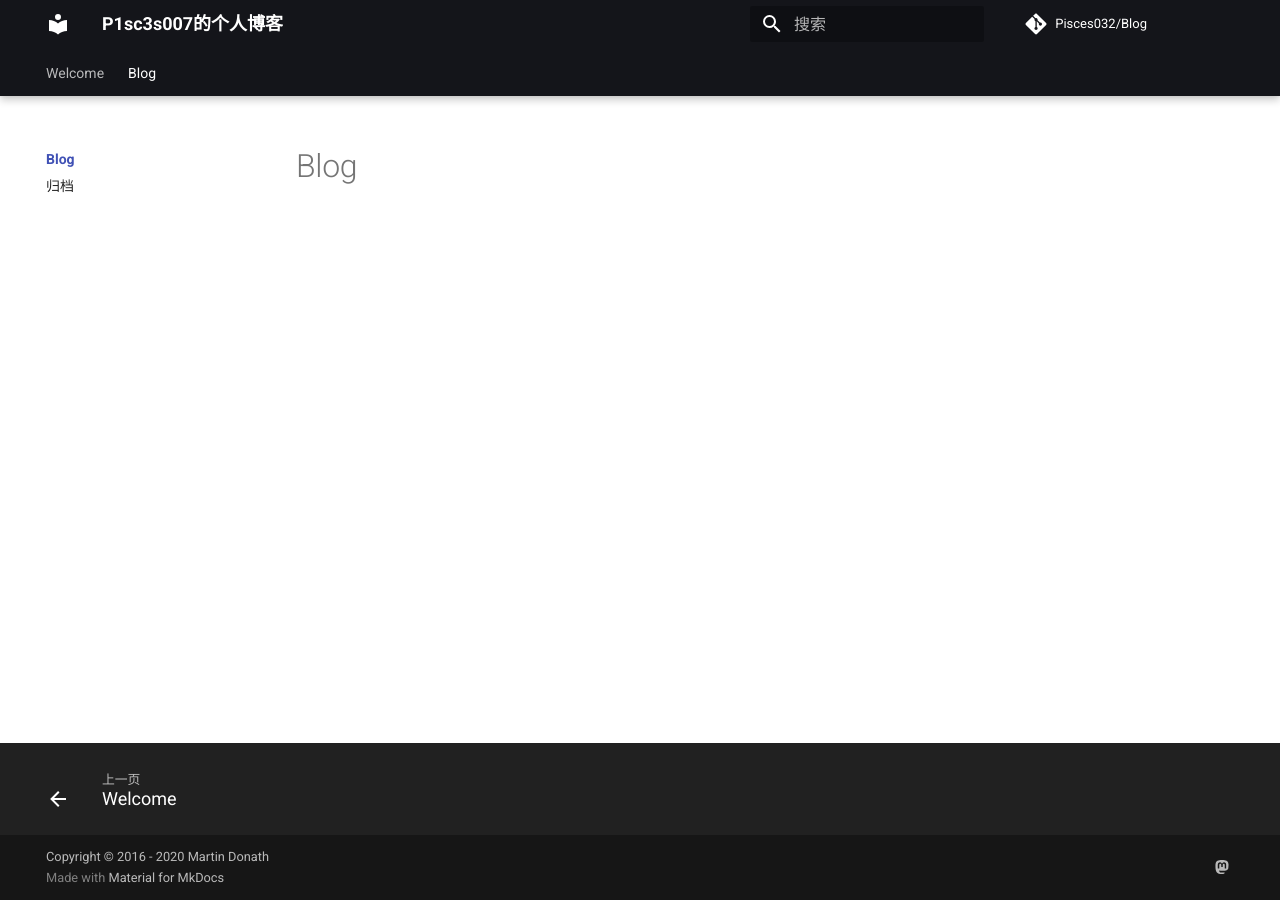
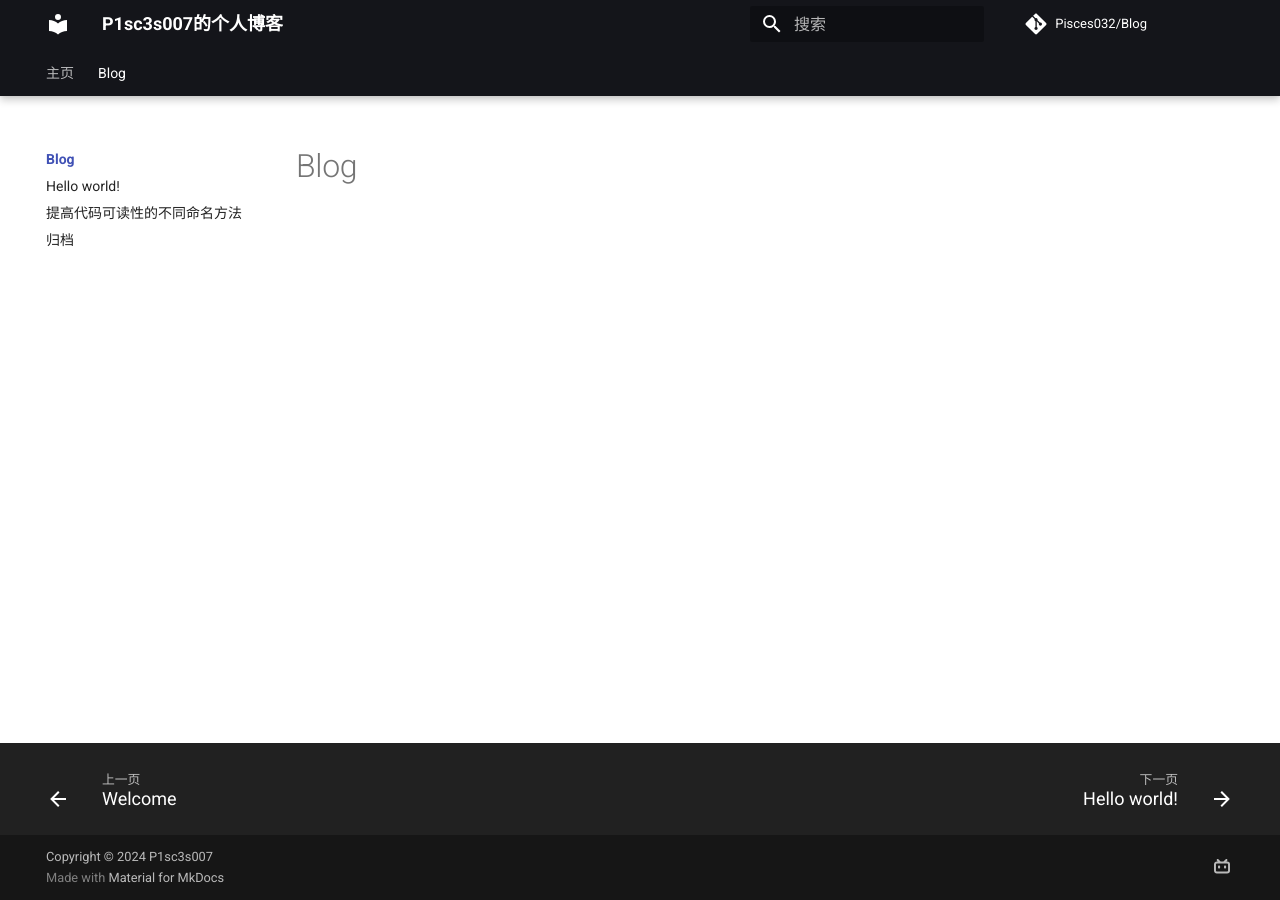
Before and after one commit to Pisces032/Blog, an MkDocs documentation site: the page built from docs/blog/index.md, in a window 1280 px wide. Built offline with MkDocs 1.6.1 and Material for MkDocs 9.7.7, drawn with Linux system fonts in a browser that asks for light colours; comment, search, counter and statistics services are not loaded.

Commit message:
Update mkdocs.yml

```diff
--- a/mkdocs.yml
+++ b/mkdocs.yml
@@ -23,9 +23,16 @@ plugins:
 
 extra:
   social:
-    - icon: fontawesome/brands/mastodon
-      link: https://fosstodon.org/@squidfunk
-      name: squidfunk on Fosstodon
-copyright: Copyright &copy; 2016 - 2020 Martin Donath
+    - icon: fontawesome/brands/bilibili
+      link: https://space.bilibili.com/40044305
+      name: Bilibili
+copyright: Copyright &copy; 2024 P1sc3s007
 repo_url: https://github.com/Pisces032/Blog
 repo_name: Pisces032/Blog
+nav:
+  - 主页:
+    - index.md
+  - Blog:
+    - blog/index.md
+    - blog/posts/hello-world.md
+    - blog/posts/提高代码可读性的一些方法.md
```
